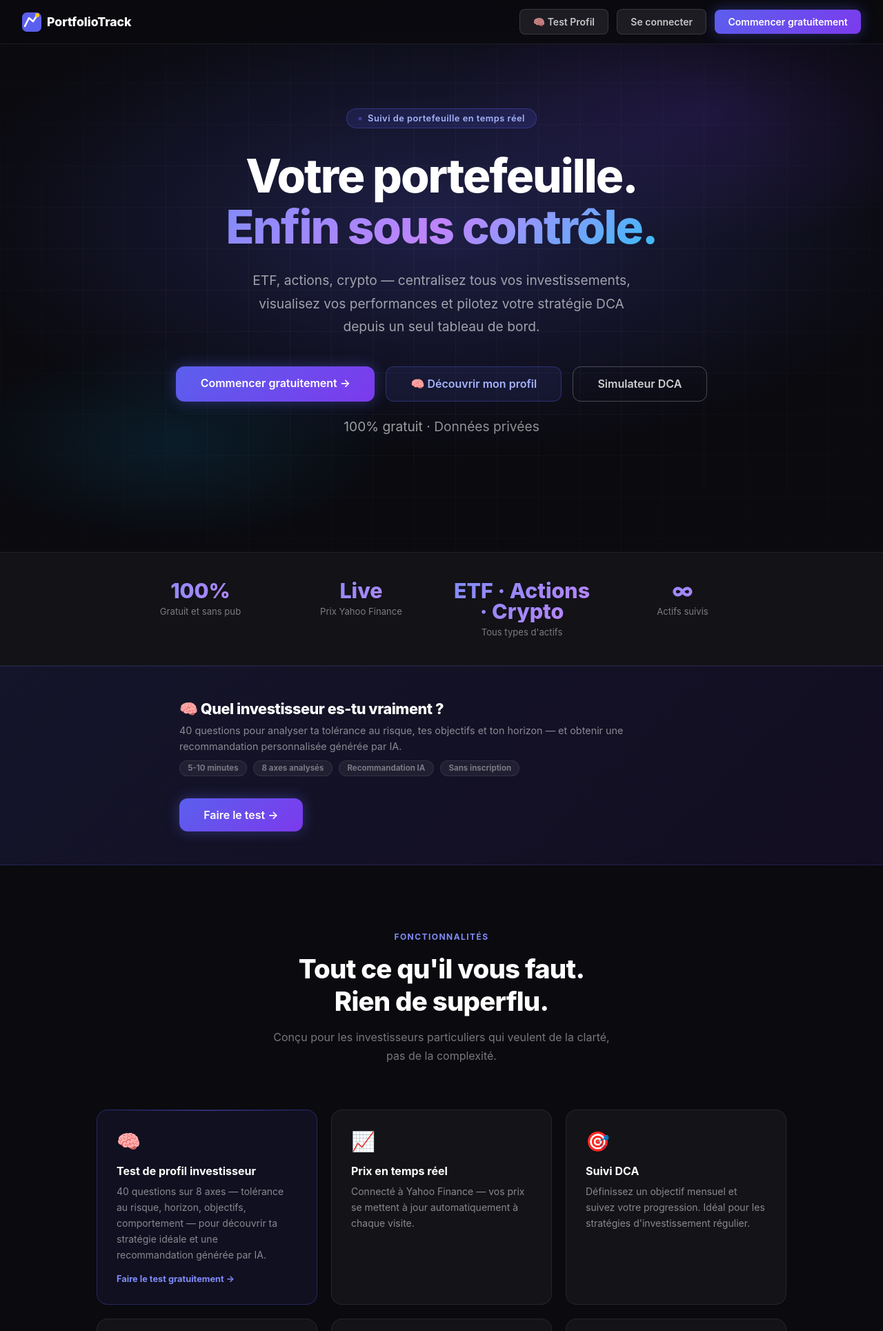
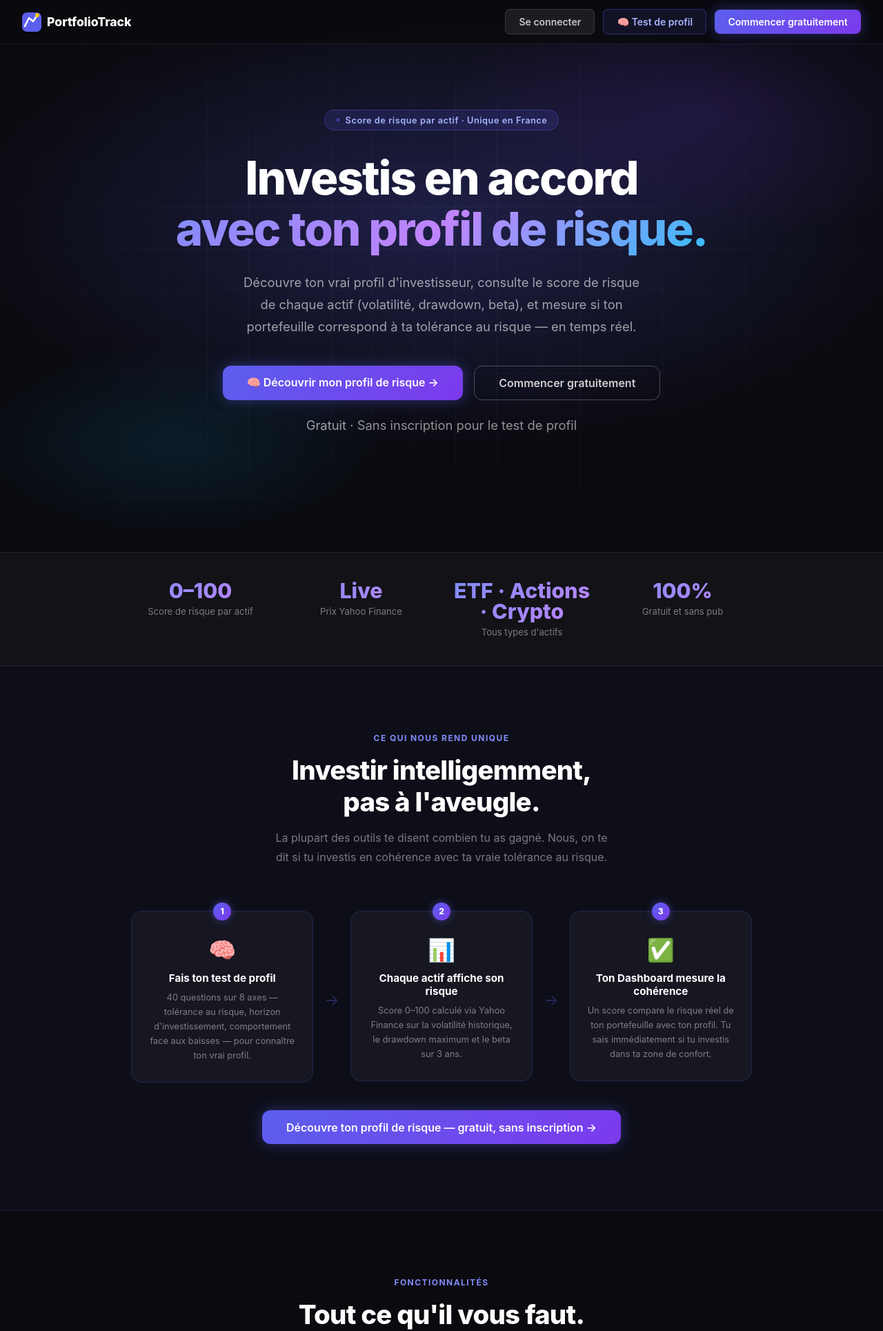
Before and after one commit to MaxenceRobert/portfoliotrack, a Flask app: page / in a window 1280 px wide. Shown: the top 1929 px of the page at 69% size. Run offline with Flask 3, Linux system fonts and the light colour scheme.

Commit message:
feat: mise en avant cohérence risque/profil sur landing, dashboard, explorer et nav

```diff
--- a/templates/components/risk_badge.html
+++ b/templates/components/risk_badge.html
@@ -5,6 +5,6 @@
 {% elif score <= 60 %}{% set lbl = 'Modéré' %}{% set col = '#F6C90E' %}{% set bg = 'rgba(246,201,14,0.10)' %}{% set brd = 'rgba(246,201,14,0.22)' %}
 {% elif score <= 80 %}{% set lbl = 'Élevé' %}{% set col = '#F97316' %}{% set bg = 'rgba(249,115,22,0.10)' %}{% set brd = 'rgba(249,115,22,0.28)' %}
 {% else %}{% set lbl = 'Très élevé' %}{% set col = '#F87171' %}{% set bg = 'rgba(248,113,113,0.10)' %}{% set brd = 'rgba(248,113,113,0.28)' %}
-{% endif %}<span style="display:inline-flex;align-items:center;gap:0.2rem;font-size:0.67rem;font-weight:700;padding:0.12rem 0.48rem;border-radius:20px;background:{{ bg }};color:{{ col }};border:1px solid {{ brd }};white-space:nowrap;line-height:1.5;letter-spacing:0.01em;">{{ lbl }}&thinsp;·&thinsp;{{ score }}</span>
+{% endif %}<span data-tooltip="Score calculé sur la volatilité, le drawdown max et le beta sur 3 ans." style="display:inline-flex;align-items:center;gap:0.2rem;font-size:0.67rem;font-weight:700;padding:0.12rem 0.48rem;border-radius:20px;background:{{ bg }};color:{{ col }};border:1px solid {{ brd }};white-space:nowrap;line-height:1.5;letter-spacing:0.01em;cursor:default;">{{ lbl }}&thinsp;·&thinsp;{{ score }}</span>
 {% endif %}
 {% endmacro %}
--- a/templates/landing.html
+++ b/templates/landing.html
@@ -3,7 +3,7 @@
 <head>
     <meta charset="UTF-8">
     <meta name="viewport" content="width=device-width, initial-scale=1.0">
-    <title>PortfolioTrack — Suivez votre portefeuille boursier</title>
+    <title>PortfolioTrack — Investis en accord avec ton profil de risque</title>
     <style>
         * { margin: 0; padding: 0; box-sizing: border-box; }
         body {
@@ -106,7 +106,7 @@
             mask-image: radial-gradient(ellipse 80% 80% at 50% 50%, black 30%, transparent 100%);
         }
         .hero-inner {
-            max-width: 800px;
+            max-width: 820px;
             position: relative;
             z-index: 1;
         }
@@ -149,11 +149,11 @@
             background-clip: text;
         }
         .hero p {
-            font-size: clamp(1rem, 2vw, 1.2rem);
+            font-size: clamp(1rem, 2vw, 1.15rem);
             color: rgba(255,255,255,0.6);
             line-height: 1.75;
             margin-bottom: 2.5rem;
-            max-width: 560px;
+            max-width: 580px;
             margin-left: auto;
             margin-right: auto;
         }
@@ -205,48 +205,63 @@
             margin-top: 0.4rem;
         }
 
-        /* ── Profil test banner ── */
-        .profil-banner {
-            padding: 3rem 1.5rem;
-            background: linear-gradient(135deg, rgba(91,95,237,0.12) 0%, rgba(124,58,237,0.08) 100%);
-            border-top: 1px solid rgba(91,95,237,0.2);
-            border-bottom: 1px solid rgba(91,95,237,0.2);
+        /* ── Section risque / cohérence — feature unique ── */
+        .risk-section {
+            padding: 6rem 1.5rem;
+            background: rgba(91,95,237,0.04);
+            border-top: 1px solid rgba(91,95,237,0.12);
+            border-bottom: 1px solid rgba(91,95,237,0.12);
         }
-        .profil-banner-inner {
-            max-width: 760px;
-            margin: 0 auto;
+        .risk-section-inner { max-width: 1000px; margin: 0 auto; }
+        .risk-steps-grid {
+            display: flex;
+            align-items: flex-start;
+            gap: 1rem;
+            max-width: 900px;
+            margin: 0 auto 2.5rem;
+            flex-wrap: wrap;
+        }
+        .risk-step {
+            flex: 1;
+            min-width: 220px;
+            background: rgba(255,255,255,0.04);
+            border: 1px solid rgba(91,95,237,0.2);
+            border-radius: 16px;
+            padding: 1.75rem 1.5rem;
+            position: relative;
+            text-align: center;
+            transition: border-color 0.25s, background 0.25s;
+        }
+        .risk-step:hover {
+            border-color: rgba(91,95,237,0.4);
+            background: rgba(91,95,237,0.07);
+        }
+        .risk-step-num {
+            position: absolute;
+            top: -13px;
+            left: 50%;
+            transform: translateX(-50%);
+            width: 26px;
+            height: 26px;
+            background: linear-gradient(135deg, #5B5FED, #7C3AED);
+            border-radius: 50%;
+            font-size: 0.75rem;
+            font-weight: 800;
+            color: white;
             display: flex;
             align-items: center;
-            justify-content: space-between;
-            gap: 2rem;
-            flex-wrap: wrap;
+            justify-content: center;
+            box-shadow: 0 0 12px rgba(91,95,237,0.5);
         }
-        .profil-banner-text h2 {
-            font-size: 1.35rem;
-            font-weight: 800;
-            color: white;
-            margin-bottom: 0.4rem;
-            letter-spacing: -0.02em;
-        }
-        .profil-banner-text p {
-            font-size: 0.9rem;
-            color: rgba(255,255,255,0.5);
-            line-height: 1.6;
-        }
-        .profil-banner-pills {
-            display: flex;
-            gap: 0.6rem;
-            flex-wrap: wrap;
-            margin-top: 0.6rem;
-        }
-        .profil-pill {
-            font-size: 0.72rem;
-            font-weight: 700;
-            padding: 0.2rem 0.7rem;
-            border-radius: 20px;
-            background: rgba(255,255,255,0.06);
-            color: rgba(255,255,255,0.4);
-            border: 1px solid rgba(255,255,255,0.08);
+        .risk-step-icon { font-size: 2rem; margin-bottom: 0.75rem; display: block; margin-top: 0.5rem; }
+        .risk-step h3 { font-size: 0.95rem; font-weight: 700; color: white; margin-bottom: 0.5rem; }
+        .risk-step p { font-size: 0.8rem; color: rgba(255,255,255,0.45); line-height: 1.65; }
+        .risk-step-arrow {
+            font-size: 1.4rem;
+            color: rgba(91,95,237,0.35);
+            align-self: center;
+            flex-shrink: 0;
+            padding-top: 0.5rem;
         }
 
         /* ── Features ── */
@@ -484,8 +523,8 @@
         PortfolioTrack
     </a>
     <div class="nav-actions">
-        <a href="{{ url_for('main.test_profil') }}" class="btn btn-ghost">🧠 Test Profil</a>
         <a href="{{ url_for('auth.login') }}" class="btn btn-ghost">Se connecter</a>
+        <a href="{{ url_for('main.test_profil') }}" class="btn btn-violet-outline">🧠 Test de profil</a>
         <a href="{{ url_for('auth.register') }}" class="btn btn-primary">Commencer gratuitement</a>
     </div>
 </nav>
@@ -497,30 +536,27 @@
     <div class="hero-inner">
         <div class="hero-badge">
             <span class="badge-dot"></span>
-            Suivi de portefeuille en temps réel
+            Score de risque par actif · Unique en France
         </div>
         <h1>
-            Votre portefeuille.<br>
-            <span class="gradient-text">Enfin sous contrôle.</span>
+            Investis en accord<br>
+            <span class="gradient-text">avec ton profil de risque.</span>
         </h1>
         <p>
-            ETF, actions, crypto — centralisez tous vos investissements,
-            visualisez vos performances et pilotez votre stratégie DCA
-            depuis un seul tableau de bord.
+            Découvre ton vrai profil d'investisseur, consulte le score de risque
+            de chaque actif (volatilité, drawdown, beta), et mesure si ton portefeuille
+            correspond à ta tolérance au risque — en temps réel.
         </p>
         <div class="hero-actions">
             <div class="hero-btns">
-                <a href="{{ url_for('auth.register') }}" class="btn btn-primary btn-lg">
-                    Commencer gratuitement →
+                <a href="{{ url_for('main.test_profil') }}" class="btn btn-primary btn-lg">
+                    🧠 Découvrir mon profil de risque →
                 </a>
-                <a href="{{ url_for('main.test_profil') }}" class="btn btn-violet-outline btn-lg">
-                    🧠 Découvrir mon profil
-                </a>
-                <a href="{{ url_for('main.simulateur') }}" class="btn btn-outline-white btn-lg">
-                    Simulateur DCA
+                <a href="{{ url_for('auth.register') }}" class="btn btn-outline-white btn-lg">
+                    Commencer gratuitement
                 </a>
             </div>
-            <p class="hero-note">100% gratuit · <span>Données privées</span></p>
+            <p class="hero-note">Gratuit · <span>Sans inscription pour le test de profil</span></p>
         </div>
     </div>
 </section>
@@ -529,8 +565,8 @@
 <section class="stats">
     <div class="stats-inner">
         <div>
-            <div class="stat-num">100%</div>
-            <div class="stat-label">Gratuit et sans pub</div>
+            <div class="stat-num">0–100</div>
+            <div class="stat-label">Score de risque par actif</div>
         </div>
         <div>
             <div class="stat-num">Live</div>
@@ -541,28 +577,48 @@
             <div class="stat-label">Tous types d'actifs</div>
         </div>
         <div>
-            <div class="stat-num">∞</div>
-            <div class="stat-label">Actifs suivis</div>
+            <div class="stat-num">100%</div>
+            <div class="stat-label">Gratuit et sans pub</div>
         </div>
     </div>
 </section>
 
-<!-- Test de profil banner -->
-<section class="profil-banner">
-    <div class="profil-banner-inner">
-        <div class="profil-banner-text">
-            <h2>🧠 Quel investisseur es-tu vraiment ?</h2>
-            <p>40 questions pour analyser ta tolérance au risque, tes objectifs et ton horizon — et obtenir une recommandation personnalisée générée par IA.</p>
-            <div class="profil-banner-pills">
-                <span class="profil-pill">5-10 minutes</span>
-                <span class="profil-pill">8 axes analysés</span>
-                <span class="profil-pill">Recommandation IA</span>
-                <span class="profil-pill">Sans inscription</span>
+<!-- Feature unique : risque / cohérence — 3 étapes -->
+<section class="risk-section">
+    <div class="risk-section-inner">
+        <div class="section-eyebrow">Ce qui nous rend unique</div>
+        <h2 class="section-title">Investir intelligemment,<br>pas à l'aveugle.</h2>
+        <p class="section-sub">
+            La plupart des outils te disent combien tu as gagné. Nous, on te dit
+            si tu investis en cohérence avec ta vraie tolérance au risque.
+        </p>
+        <div class="risk-steps-grid">
+            <div class="risk-step">
+                <div class="risk-step-num">1</div>
+                <span class="risk-step-icon">🧠</span>
+                <h3>Fais ton test de profil</h3>
+                <p>40 questions sur 8 axes — tolérance au risque, horizon d'investissement, comportement face aux baisses — pour connaître ton vrai profil.</p>
+            </div>
+            <div class="risk-step-arrow">→</div>
+            <div class="risk-step">
+                <div class="risk-step-num">2</div>
+                <span class="risk-step-icon">📊</span>
+                <h3>Chaque actif affiche son risque</h3>
+                <p>Score 0–100 calculé via Yahoo Finance sur la volatilité historique, le drawdown maximum et le beta sur 3 ans.</p>
+            </div>
+            <div class="risk-step-arrow">→</div>
+            <div class="risk-step">
+                <div class="risk-step-num">3</div>
+                <span class="risk-step-icon">✅</span>
+                <h3>Ton Dashboard mesure la cohérence</h3>
+                <p>Un score compare le risque réel de ton portefeuille avec ton profil. Tu sais immédiatement si tu investis dans ta zone de confort.</p>
             </div>
         </div>
-        <a href="{{ url_for('main.test_profil') }}" class="btn btn-primary btn-lg" style="white-space:nowrap; flex-shrink:0;">
-            Faire le test →
-        </a>
+        <div style="text-align:center;">
+            <a href="{{ url_for('main.test_profil') }}" class="btn btn-primary btn-lg">
+                Découvre ton profil de risque — gratuit, sans inscription →
+            </a>
+        </div>
     </div>
 </section>
 
@@ -575,6 +631,21 @@
         pas de la complexité.
     </p>
     <div class="features-grid">
+        <div class="feature-card featured-risk">
+            <span class="feature-icon">🎯</span>
+            <h3>Score de risque & Cohérence portefeuille</h3>
+            <p>
+                Chaque actif reçoit un score de risque 0–100 calculé sur sa volatilité annualisée, son drawdown maximum et son beta vs MSCI World.
+                Ton Dashboard calcule ensuite le score de risque pondéré de ton portefeuille entier et le compare à ton profil investisseur
+                pour t'afficher un score de cohérence — immédiatement lisible.
+            </p>
+            <div class="feature-tags">
+                <span class="feature-tag">Volatilité sur 3 ans</span>
+                <span class="feature-tag">Drawdown max</span>
+                <span class="feature-tag">Beta vs MSCI World</span>
+                <span class="feature-tag">Score cohérence 0–100%</span>
+            </div>
+        </div>
         <div class="feature-card featured">
             <span class="feature-icon">🧠</span>
             <h3>Test de profil investisseur</h3>
@@ -623,29 +694,29 @@
         <div class="step">
             <div class="step-num">1</div>
             <div class="step-content">
-                <h3>Créez votre compte</h3>
-                <p>Un email et un mot de passe. Vos données sont privées et isolées.</p>
+                <h3>Fais ton test de profil</h3>
+                <p>Commence par le test investisseur — sans inscription, en 5–10 minutes. Tu obtiens ton profil et une recommandation IA personnalisée.</p>
             </div>
         </div>
         <div class="step">
             <div class="step-num">2</div>
             <div class="step-content">
-                <h3>Ajoutez vos actifs</h3>
-                <p>Entrez le ticker de votre ETF ou action — le prix est récupéré automatiquement.</p>
+                <h3>Crée ton compte et ajoute tes actifs</h3>
+                <p>Un email et un mot de passe. Recherche ton ETF ou action — le prix et le score de risque sont récupérés automatiquement.</p>
             </div>
         </div>
         <div class="step">
             <div class="step-num">3</div>
             <div class="step-content">
-                <h3>Saisissez vos achats</h3>
-                <p>Date, parts, prix — votre historique est reconstitué instantanément.</p>
+                <h3>Saisis tes achats</h3>
+                <p>Date, parts, prix — ton historique est reconstitué instantanément avec toutes tes performances.</p>
             </div>
         </div>
         <div class="step">
             <div class="step-num">4</div>
             <div class="step-content">
-                <h3>Suivez en temps réel</h3>
-                <p>Performances, plus-values, graphiques — tout se met à jour automatiquement.</p>
+                <h3>Mesure ta cohérence en temps réel</h3>
+                <p>Ton Dashboard compare le risque réel de ton portefeuille avec ton profil. Tu sais en un coup d'œil si tu investis dans ta zone de confort.</p>
             </div>
         </div>
     </div>
@@ -655,21 +726,21 @@
 <section class="cta">
     <div class="cta-bg"></div>
     <div class="cta-inner">
-        <h2>Prêt à reprendre<br>le contrôle ?</h2>
+        <h2>Investis en accord<br>avec ton profil.</h2>
         <p>
-            Rejoignez PortfolioTrack et sachez exactement
-            où en est votre portefeuille, à tout moment.
+            Commence par découvrir ton profil de risque — gratuit, sans inscription.
+            Puis suis ton portefeuille et mesure ta cohérence en temps réel.
         </p>
         <div class="cta-btns">
-            <a href="{{ url_for('auth.register') }}" class="btn btn-primary btn-lg">
-                Créer un compte gratuit →
+            <a href="{{ url_for('main.test_profil') }}" class="btn btn-primary btn-lg">
+                🧠 Découvrir mon profil de risque →
             </a>
-            <a href="{{ url_for('main.test_profil') }}" class="btn btn-violet-outline btn-lg">
-                🧠 Faire le test de profil
+            <a href="{{ url_for('auth.register') }}" class="btn btn-violet-outline btn-lg">
+                Créer un compte gratuit
             </a>
         </div>
         <p style="margin-top:1.25rem; font-size:0.82rem; color:rgba(255,255,255,0.3);">
-            Gratuit · Sans engagement
+            Gratuit · Sans engagement · Sans inscription pour le test
         </p>
     </div>
 </section>
```
Also changed, not shown: other parts of templates/landing.html (+26 -2 lines), templates/base.html (+8 -1 lines), templates/dashboard.html (+83 -64 lines), templates/explorer.html (+10 -0 lines).
